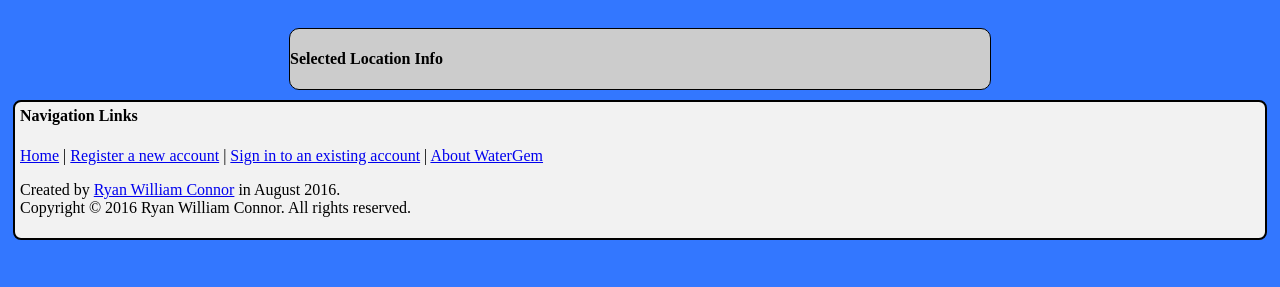
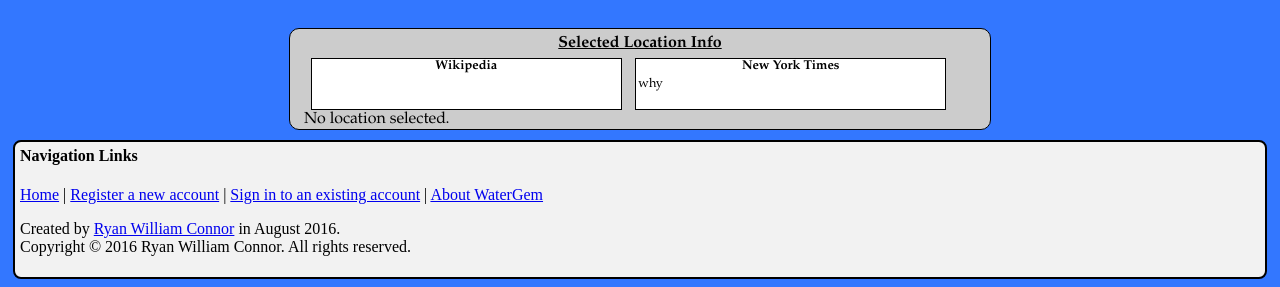
Before and after one commit to ryanwc/WaterGem, a Python web app: template templates/home.html in a window 1280 px wide. Shown: the part 650-937 px from the top of the page. Before the commit the page ends 890 px from the top, so only its background shows below. Run offline with Jinja, Linux system fonts and the light colour scheme; the template is opened without the code that fills it, so the values that code supplies are empty; a map, chart or similar area stays blank; some libraries are stand-ins or nearby versions.

Commit message:
selected location info looks decent

```diff
--- a/app.py
+++ b/app.py
@@ -597,7 +597,8 @@ def ndb_Model_to_Dict(modelInstance):
 				dict[property] = str(getattr(modelInstance, property))
 			elif type(properties[property]) is ndb.BlobProperty:
 
-				dict[property] = getattr(modelInstance, property).encode('base64')
+				dict[property] = getattr(modelInstance, property).\
+					encode('base64')
 			elif type(properties[property]) is ndb.KeyProperty:
 
 				thisKeyProperty = getattr(modelInstance, property)
@@ -944,7 +945,8 @@ class Register(Handler):
 		user.put()
 
 		# if more than one with this email or user name, delete this one
-		# and return invalid.  datastore support for unique entity values is not intuitive
+		# and return invalid.  datastore support for unique entity values
+		# is not intuitive
 		duplicate = False
 
 		users = User.all()
--- a/js/app.js
+++ b/js/app.js
@@ -66,6 +66,7 @@ var Gem = function (data) {
 
 	var self = this;
 
+	// data from server
 	self.name = ko.observable("Gem (water refill)");
 	self.key = ko.observable(data["key"]);
 	self.location = ko.observable(data["location"]);
@@ -113,6 +114,27 @@ var Neighborhood = function (data) {
 	self.gems = ko.observableArray(data["gems"]);
 }
 
+var WikipediaInfo = function (data) {
+
+	var self = this;
+
+	self.articleID = ko.observable(data["articleID"]);
+	self.title = ko.observable(data["title"]);
+	self.linkText = ko.observable(data["linkText"]);
+	self.linkRef = ko.observable(data["linkRef"]);
+	self.extraText = ko.observable(data["extraText"]);
+}
+
+var NYTimesInfo = function (data) {
+
+	var self = this;
+
+	self.title = ko.observable(data["title"]);
+	self.linkText = ko.observable(data["linkText"]);
+	self.linkRef = ko.observable(data["linkRef"]);
+	self.extraText = ko.observable(data["extraText"]);
+}
+
 /*
 *
 *	ViewModel
@@ -144,6 +166,10 @@ var ViewModel = function () {
 	// holds Markers (with data as gem and marker as google api marker)
 	self.displayedGemMarkers = ko.observableArray([]);
 
+	// holds wiki and nyt info for selected location
+	self.selectedLocationWikiInfo = ko.observable([]);
+	self.selectedLocationNYTimesInfo = ko.observable([]);
+
 	/* Custom listeners for selection changes
 	*/
 	self.selectedCountry.subscribe(function(newSelection) {
@@ -151,6 +177,7 @@ var ViewModel = function () {
     	self.filterCities();
     	self.resetOptions("neighborhood");
     	self.destroyDisplayedGemMarkers();
+    	self.setSeletedLocationInfo();
 
     	if (newSelection) {
 
@@ -162,6 +189,7 @@ var ViewModel = function () {
 	self.selectedCity.subscribe(function(newSelection) {
 
 		self.filterNeighborhoods();
+		self.setSeletedLocationInfo();
 
 		if (newSelection) {
 
@@ -171,6 +199,8 @@ var ViewModel = function () {
 	});
 
 	self.selectedNeighborhood.subscribe(function(newSelection) {
+
+		self.setSeletedLocationInfo();
 
     	if (newSelection && !self.selectedGem()) {
 
@@ -299,8 +329,14 @@ var ViewModel = function () {
 
 				thisGem = self.loadedGems[thisGemKey];
 				// cant put this after if because need to do it inside async ajax call below
+				// probably could use refactoring
 				var thisGemMarker = new Marker(thisGem, self.loadedNeighborhoods[neighborhoodKey]["name"]);
-				//thisGemMarker.marker.addListener("click", self.toggleGemMarker);
+				thisGemMarker.marker.addListener("click",
+					function(gemMarker) {
+
+						return function() {self.toggleGemMarker(gemMarker)};
+					}(thisGemMarker)
+				);
 				self.displayedGemMarkers.push(thisGemMarker);
 			}
 			else {
@@ -411,12 +447,152 @@ var ViewModel = function () {
 		setTimeout(function(){ gemMarker.marker.setAnimation(null); }, 1500);
 	};
 
+	/* Wikipedia API
+	*/
+
+    // load wikipedia links for selected location
+
+    self.setSeletedLocationInfo = function () {
+
+    	// reset the info
+    	self.selectedLocationWikiInfo([]);
+    	self.selectedLocationNYTimesInfo([]);
+    	console.log("resetting");
+
+    	var location;
+
+    	if (self.selectedNeighborhood) {
+
+    		location = self.selectedNeighborhood.name();
+    	}
+    	else if (self.selectedCity) {
+
+    		location = self.selectedCity.name();
+    	}
+    	else if (self.selectedCountry) {
+
+    		location = self.selectedCountry.name();
+    	}
+    	else {
+
+    		// don't search for no location
+    		return;
+    	}
+
+    	// set top 3 related wiki entries and top 5 related nytimes articles
+    	self.setSelectedLocationWikiInfo(location);
+    	self.setSelectedLocationNYTimesInfo(location);
+    };
+
+    self.setSelectedLocationWikiInfo = function(location) {
+
+    	console.log("getting wiki");
+	    var wikiAjaxURL = "http://en.wikipedia.org/w/api.php?action=query&format=json&list=search&srsearch="+location+"&prop=revisions|links&rvprop=content&callback=?";
+
+	    var titles = [];
+
+	    // get the titles
+	    $.ajax({
+	        url: wikiAjaxURL,
+	        dataType: "json",
+	        type: "GET",
+	        success: function(data) {
+
+	            if ("query" in data) {
+
+	                $(data.query.search).each(function(key, value) {
+
+	                    var thisTitle = $(this)[0].title;
+
+	                    // instead of another ajax call to get pageid, could probably
+	                    // link to directly like <a href="wikipedia.org/[title]"></a>
+	                    var thisArticleAjax = "http://en.wikipedsdfsdvsdia.org/w/api.php?action=query&format=json&titles="+thisTitle+"&prop=revisions&rvprop=content&callback=?";
+
+	                    $.ajax({
+	                        url: thisArticleAjax,
+	                        dataType: "json",
+	                        type: "GET",
+	                        success: function(data) {
+
+	                            var thisID = "";
+
+	                            for (var name in data.query.pages) {
+
+	                                thisID = name.toString();
+	                            }
+
+	                            var infoObj = {
+	                            	title: data.query.pages[thisID].title,
+	                            	articleID: thisID,
+	                            	linkText: data.query.pages[thisID].title,
+	                            	linkRef: "http://en.wikipedia.org/?curid="+thisID,
+	                            	extraText: ""
+	                            }
+
+	                            var thisWikiInfo = new WikipediaInfo(infoObj);
+	                            self.selectedLocationWikiInfo.push(thisWikiInfo);
+	                        }
+	                    }).error(function(error) {
+
+	                        window.alert("Error retrieving Wikipedia link to '"+title[i]+".");
+	                    });
+	                });
+	            }
+	            else {
+
+	                window.alert("No Wikipedia pages matching '" + location + "'");
+	            }
+	        }
+	    }).error(function(error) {
+
+	        window.alert("Error retrieving Wikipedia links");
+	    });
+    };
+
+    self.setSelectedLocationNYTimesInfo = function(location) {
+    	/*
+	    // load NY Times articles
+
+	    var nyTimesArticleAjaxURL =  "https://api.nytimes.com/svc/search/v2/articlesearch.json?";
+	    var nyTimesArticleAjaxQuery = "q="+street+", "+city;
+	    var nyTimesAPIKey = "api-key=0da9b2e56d7f4eeeb52ac8398568cef1";
+
+	    nyTimesArticleAjaxURL = nyTimesArticleAjaxURL+nyTimesArticleAjaxQuery+"&"+nyTimesAPIKey;
+
+	    $.getJSON(nyTimesArticleAjaxURL, function(data) {
+
+	        articles = data.response.docs;
+
+	        for (i = 0; i < articles.length; i++) {
+
+	            var link = "";
+	            var headline = "";
+
+	            var article = articles[i];
+
+	            link = article.web_url;
+	            headline = article.headline.main;
+	            //snippet = articlesJSON["response"]["docs"][i]["snippet"];
+
+	            headlineAsLink = "<a href='" + link + "'>" + headline + "</a>";
+
+	            $nytElem.append("<li>"+headlineAsLink+"</li>");
+	        }
+	    }).error(function (error) {
+
+	        $nytElem.append("<li>Error retrieving NY Times articles</li>");
+	    });
+*/
+    };
+
 	// initialize country and city selects when app starts
 	(function() {
 
 		// if more than one country, should not populate cities at start
 		// so do not have to set country upon city selection by user
 		self.populateLocale("country", "");
+		console.log(self.selectedLocationNYTimesInfo().length);
+		console.log(self.selectedLocationWikiInfo().length);
 	})();
 }
 
--- a/stylesheets/home.css
+++ b/stylesheets/home.css
@@ -48,20 +48,6 @@ a {
 	margin-top: 0px;
 }
 
-#infodiv {
-	max-width: 700px;
-	border: 1px solid black;
-	border-radius: 10px;
-	background-color: #cccccc;
-	margin: auto;
-}
-
-#selectedlocationdiv {
-
-	max-height: 100px;
-	overflow: scroll;
-}
-
 .geminfowindowdiv {
 
 	width: 300px;
@@ -107,6 +93,83 @@ a {
 	border: 1px solid black;
 }
 
+#infodiv {
+	max-width: 700px;
+	border: 1px solid black;
+	border-radius: 10px;
+	background-color: #cccccc;
+	margin: auto;
+}
+
+#selectedlocationdiv {
+	max-height: 100px;
+	overflow: scroll;
+	display: flex;
+	flex-wrap: wrap;
+	padding-right: 2%;
+	padding-left: 2%;
+	font-family: "Garamond";
+}
+
+#selectedlocationheader {
+	text-decoration: underline;
+	text-align: center;
+	font-weight: bold;
+	margin-top: 5px;
+	font-size: 1em;
+	width: 100%;
+}
+
+.wikipediacontainer {
+	margin-top: 5px;
+	margin-right: 1%;
+	margin-left: 1%;
+	font-size: .8em;
+	height: 50px;
+	overflow: scroll;
+	width: 46%;
+	background: white;
+	border: 1px black solid;
+}
+
+#wikipediaheader {
+	font-weight: bold;
+	text-align: center;
+}
+
+.nytimescontainer {
+	margin-top: 5px;
+	margin-right: 1%;
+	margin-left: 1%;
+	font-size: .8em;
+	height: 50px;
+	overflow: scroll;
+	width: 46%;
+	background: white;
+	border: 1px black solid;
+}
+
+#nytimesheader {
+	font-weight: bold;
+	text-align: center;
+}
+
+#nolocationinfo {
+	text-align: center;
+}
+
+#wikipedialinks {
+	margin-top: 2px;
+	margin-bottom: 2px;
+	padding-left: 2px;
+}
+
+#nytimesarticles {
+	margin-top: 2px;
+	margin-bottom: 2px;
+	padding-left: 2px;
+}
+
 @media screen and (max-width: 499px) {
 
 }
--- a/templates/home.html
+++ b/templates/home.html
@@ -72,7 +72,32 @@
 	<!-- selected info section -->
 	<div id="infodiv">
 		<div id="selectedlocationdiv">
-			<h4>Selected Location Info</h4>
+			<span id="selectedlocationheader">Selected Location Info</span>
+			<!-- if: (selectedLocationWikiInfo().length > 0) -->
+		    <div class="wikipediacontainer">
+		        <div id="wikipediaheader">Wikipedia</div>
+	        	<ul id="wikipedialinks" data-bind="foreach: selectedLocationWikiInfo">
+	        		<li clas="wikipediali"><a data-bind:"text: linkText, href: linkRef"></a>
+	        		</li>
+	        	</ul>
+		    </div>
+		    <!-- /ko -->
+
+		    <!-- if: (selectedLocationNYTimesInfo().length > 0) -->
+		    <div class="nytimescontainer">
+		        <div id="nytimesheader">New York Times</div>
+	        	<ul id="nytimesarticles" data-bind="foreach: selectedLocationNYTimesInfo">
+	        		<li class="nytimesli">why<a data-bind:"text: linkText, href: linkRef"></a>
+	        		</li>
+	        	</ul>
+		    </div>
+		    <!-- /ko -->
+
+		    <!-- if: (selectedLocationNYTimesInfo().length > 0 && selectedLocationWikiInfo().length > 0) -->
+		    <div id="nolocationinfo">
+		    	No location selected.
+		    </div>
+		    <!-- /ko -->
 		</div>
 	</div>
 	<!-- end selected info section -->
```
